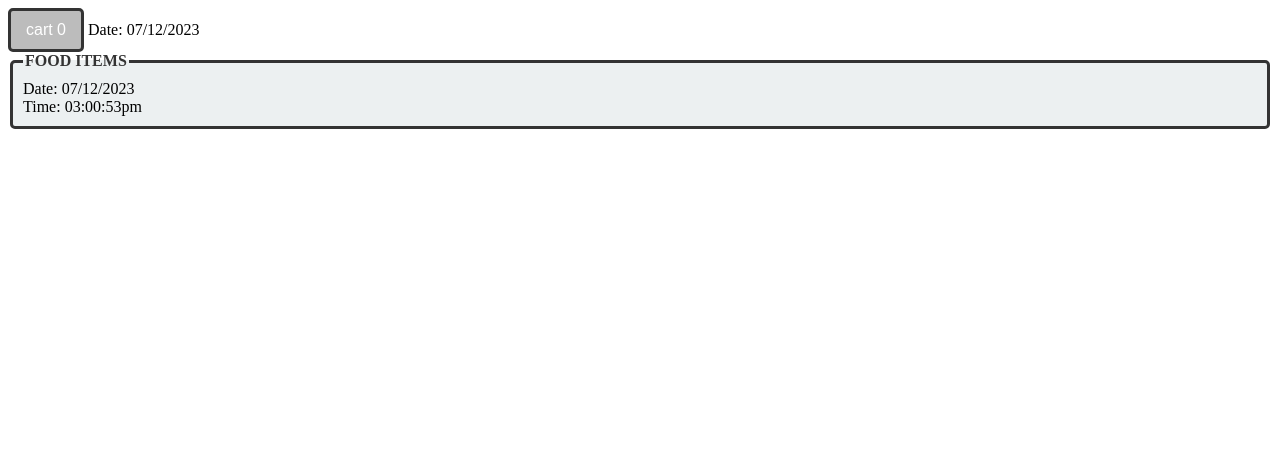
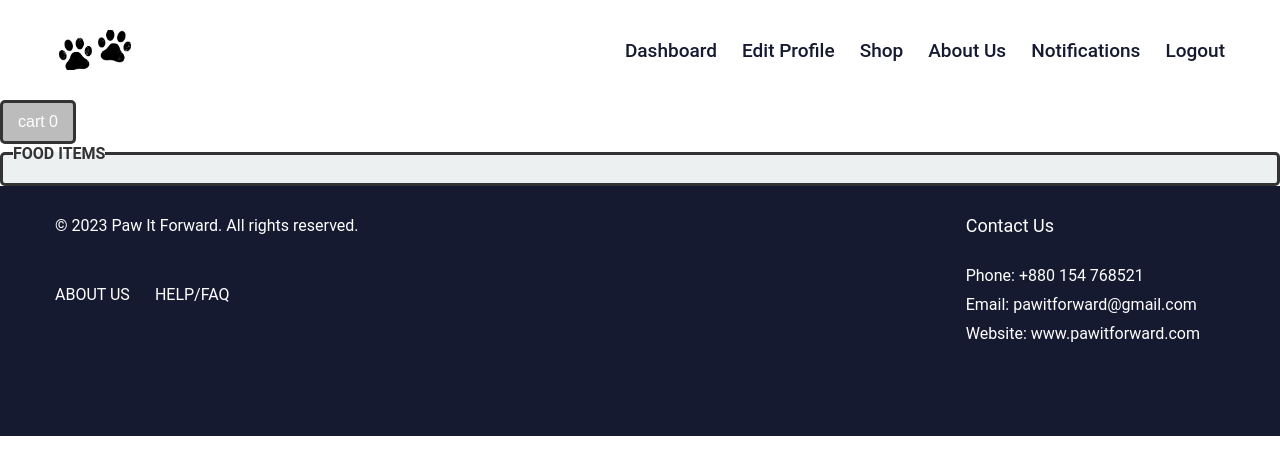
Before and after one commit to 21-45612-3/petShop, a PHP site: page / in a window 1280 px wide. Shown: the top 475 px of the page. Run offline with PHP 8.4, Linux system fonts and the light colour scheme; data that the repository does not hold is empty.

Commit message:
adding  css

```diff
--- a/controller/header.php
+++ b/controller/header.php
@@ -20,7 +20,7 @@ if(isset($_SESSION['cart'])){
 
 ?>
 </button>
-<?php echo 'Date: '.date('d/m/Y'); ?>
+
 </form>
 
 </body>
--- /dev/null
+++ b/view/assets/style.css
@@ -0,0 +1,214 @@
+* {
+  margin: 0;
+  padding: 0;
+  box-sizing: border-box;
+}
+
+html {
+  scroll-behavior: smooth;
+}
+
+body {
+  font-family: "Roboto", sans-serif;
+  background-color: #fff;
+}
+
+.container {
+  width: 100%;
+  max-width: 1200px;
+  margin: 0 auto;
+  padding: 0 15px;
+}
+
+.container .navbar {
+  display: flex;
+  justify-content: space-between;
+  align-items: center;
+  padding: 30px 0;
+}
+
+.container .navbar .logo {
+  width: 80px;
+  height: 40px;
+  object-fit: cover;
+}
+
+.container .navbar .logo:hover {
+  cursor: pointer;
+  transform: scale(1.1);
+  transition: all 0.3s ease-in-out;
+}
+
+.container .navbar ul {
+  display: flex;
+  justify-content: center;
+  align-items: center;
+}
+
+.container .navbar li {
+  list-style: none;
+}
+
+.container .navbar li a {
+  font-size: 19px;
+  font-weight: 500;
+  color: #161a30;
+  text-decoration: none;
+  margin-left: 25px;
+}
+
+.container nav li a:hover {
+  color: #e3651d;
+}
+
+.hero-title {
+  font-size: 36px;
+  font-weight: 700;
+  margin-bottom: 30px;
+}
+
+.container p {
+  font-size: 18px;
+  font-weight: 400;
+  color: #161a30;
+  margin-right: 25px;
+}
+
+.content {
+  background-color: #f5f5f5;
+  height: 1000px;
+}
+
+.content .toggle {
+  background-color: #fff;
+  background-size: cover;
+  background-position: center;
+  background-repeat: no-repeat;
+  height: 400px;
+  padding: 80px 0;
+}
+
+.content .toggle img {
+  width: 100%;
+  height: 400px;
+  object-fit: cover;
+}
+
+.content .toggle ul {
+  display: flex;
+  justify-content: space-between;
+  align-items: center;
+  margin-bottom: 30px;
+  margin-top: 20px;
+}
+
+.content .toggle li {
+  list-style: none;
+}
+
+.content .toggle li a {
+  font-size: 22px;
+  font-weight: 500;
+  color: #161a30;
+  text-decoration: none;
+  text-transform: uppercase;
+}
+
+.content .toggle li a:hover {
+  color: #e3651d;
+}
+
+.content .hero-section {
+  background-image: url("../assets/img/hero-img.png");
+  background-size: cover;
+  background-position: center;
+  background-repeat: no-repeat;
+  height: 600px;
+}
+
+.content .hero-section h1 {
+  font-size: 48px;
+  font-weight: 700;
+  color: #fff;
+  text-align: left;
+  padding-top: 30px;
+}
+
+.content .hero-section p {
+  font-size: 18px;
+  font-weight: 400;
+  color: #fff;
+  text-align: justify;
+  margin-bottom: 30px;
+}
+
+.footer {
+  background-color: #161a30;
+  height: 250px;
+  color: #fff;
+  padding: 30px 0;
+}
+
+.footer .footer-content {
+  display: flex;
+  justify-content: space-between;
+  align-items: center;
+}
+
+.footer .footer-content .quickLinks {
+  display: flex;
+  justify-content: space-between;
+  align-items: center;
+}
+
+.footer .footer-content .quickLinks ul {
+  display: flex;
+  justify-content: space-between;
+  align-items: center;
+}
+
+.footer .footer-content .quickLinks ul li {
+  list-style: none;
+}
+
+.footer .footer-content .quickLinks li a {
+  font-size: 16px;
+  text-transform: uppercase;
+  color: #fff;
+  text-decoration: none;
+  margin-bottom: 20px;
+  margin-right: 25px;
+}
+
+.footer .footer-content .quickLinks li a:hover {
+  color: #e3651d;
+}
+
+.footer .footer-content .contactUs li {
+  list-style: none;
+}
+
+.footer .footer-content .contactUs ul li {
+  font-size: 16px;
+
+  /* text-transform: uppercase; */
+  color: #fff;
+  text-decoration: none;
+  margin-bottom: 10px;
+  margin-right: 25px;
+}
+
+.footer .footer-content .contactUs ul li:hover {
+  cursor: pointer;
+  color: #e3651d;
+}
+
+.para p {
+  font-size: 18px;
+  font-weight: 400;
+  width: 100%;
+  margin-top: 40px;
+  margin-bottom: 20px;
+  color: #161a30;
+  text-align: justify;
+}
--- a/view/index.php
+++ b/view/index.php
@@ -62,10 +62,25 @@ if(isset($_POST['add'])){
  <head>
 
     <title>Shopping Cart</title>
-
+    <link rel="stylesheet" href="assets/style.css" />
  </head>
  <body>
-
+ <div class="container">
+      <!-- Navbar -->
+      <div class="navbar">
+        <img src="assets/img/paw-logo.png" class="logo" />
+        <nav>
+          <ul>
+              <li><a href="dashboard.html">Dashboard</a></li>
+              <li><a href="updateCustomer.php">Edit Profile</a></li>
+            <li><a href="index.php">Shop</a></li>
+            <li><a href="aboutUs.html">About Us</a></li>
+            <li><a href="notification.html">Notifications</a></li>
+            <li><a href="../../Controllers/logout.php">Logout</a></li>
+          </ul>
+        </nav>
+      </div>
+    </div>
 <?php
 include("../controller/header.php");
 
@@ -85,10 +100,10 @@ $con = connection();
 
 //}
 
-echo 'Date: '.date('d/m/Y');
-echo '<br>' ;
-date_default_timezone_set('Asia/Dhaka');
-echo 'Time: '.date('h:i:sa');
+//echo 'Date: '.date('d/m/Y');
+//echo '<br>' ;
+//date_default_timezone_set('Asia/Dhaka');
+//echo 'Time: '.date('h:i:sa');
 $sql = "SELECT * FROM ta";
 
  $result = mysqli_query($con,$sql);
@@ -110,7 +125,25 @@ $sql = "SELECT * FROM ta";
 
     </fieldset>
 
+    <div class="footer">
+        <p class="container"> © 2023 Paw It Forward. All rights reserved.</p>
 
+        <div class="container footer-content">
+            <div class="quickLinks">
+                <ul class="">
+                    <li><a href="aboutUs.html">About Us</a></li>
+                    <li><a href="help.html">Help/FAQ</a></li>
+                </ul>
+            </div>
+            <div class="contactUs">
+                <p style="color: #fff; margin-bottom: 30px; margin-top: -20px;">Contact Us</p>
+                <ul>
+                    <li>Phone: +880 154 768521</li>
+                    <li>Email: pawitforward@gmail.com </li>
+                    <li>Website: www.pawitforward.com </li>
+                </ul>
+        </div>
+    </div>
 
 
 </body>
```
Also changed, not shown: view/aboutUs.html (added, +76 -0 lines), view/help.html (added, +116 -0 lines), view/home.php (added, +75 -0 lines), view/assets/img/paw-logo.png (added), 1 other file.
